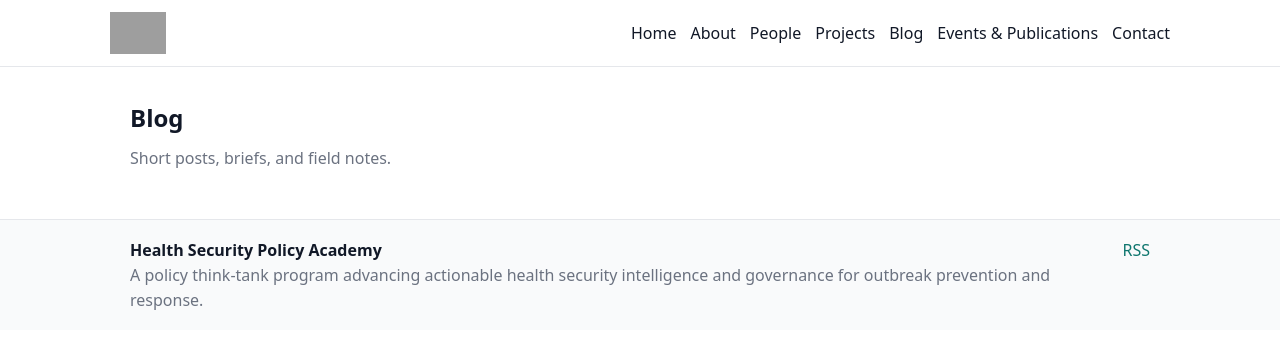
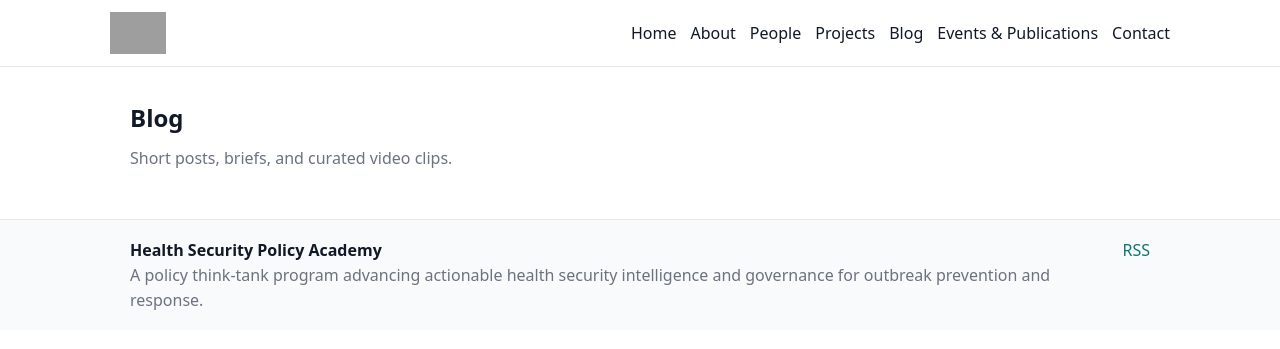
Before and after one commit to bourdeauxmargaret/bourdeauxmargaret.github.io, a Jekyll site: the page built from blog.md, in a window 1280 px wide. Shown: the top 349 px of the page. Built offline with Jekyll 4.4.1, drawn with Linux system fonts in a browser that asks for light colours; grey boxes are pictures that could not be loaded.

Commit message:
Update blog.md

```diff
--- a/blog.md
+++ b/blog.md
@@ -1,10 +1,12 @@
 ---
 layout: page
 title: Blog
-subtitle: Short posts, briefs, and field notes.
+subtitle: Short posts, briefs, and curated video clips.
 ---
 
 {% for post in site.posts %}
 - **[{{ post.title }}]({{ post.url | relative_url }})**
+  {% if post.video_id %} <span class="muted">· Video</span>{% endif %}
   <span class="muted">{{ post.date | date: "%B %-d, %Y" }}</span>
+  {% if post.video_note %} — <span class="muted">{{ post.video_note }}</span>{% endif %}
 {% endfor %}
```
